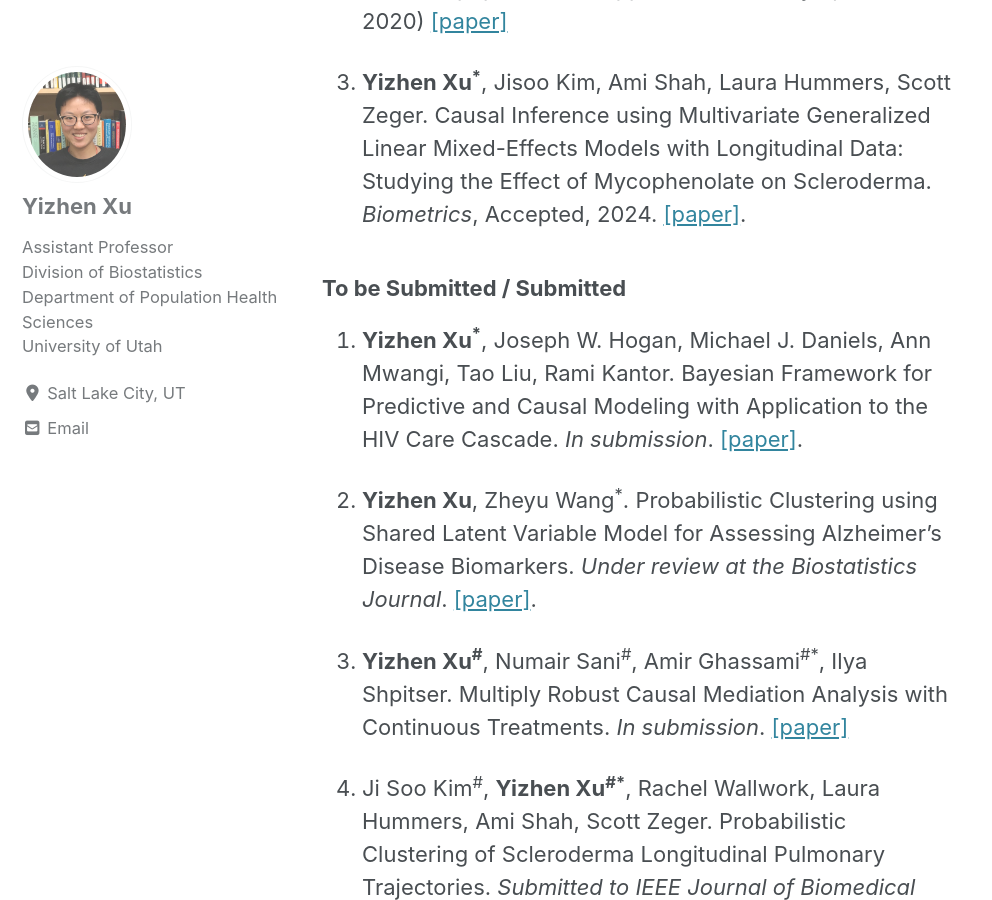
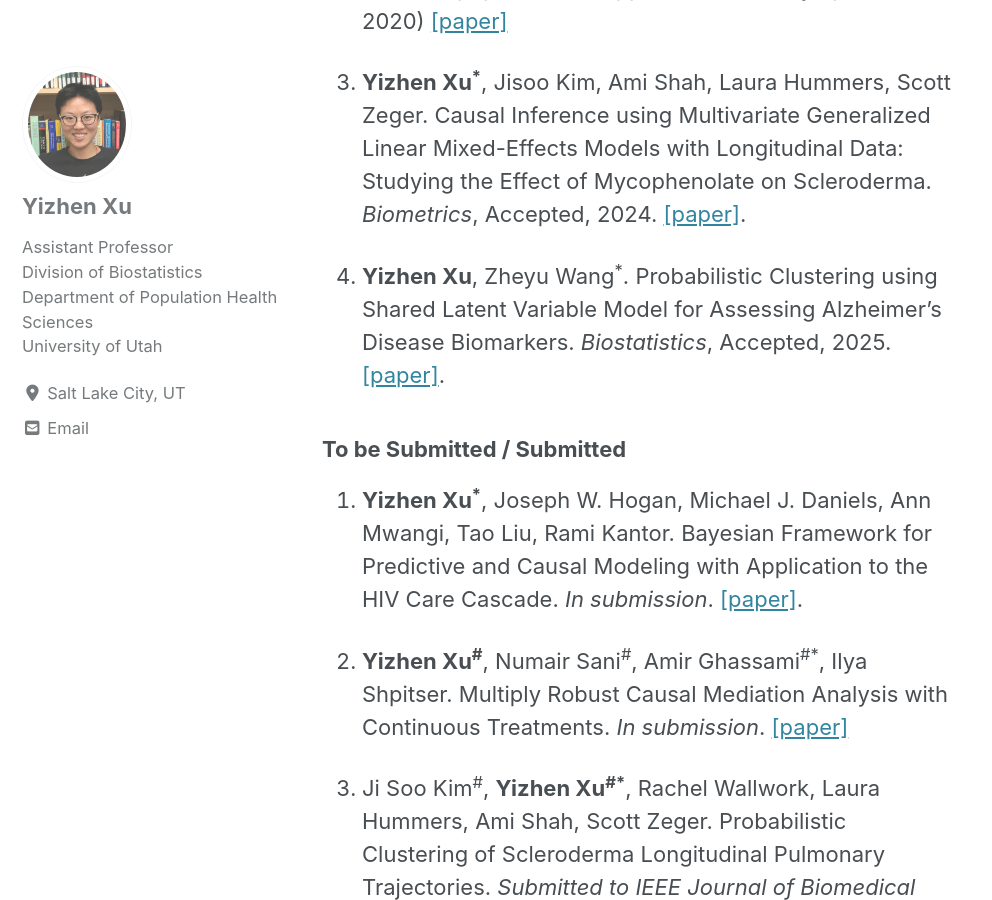
Before and after one commit to yizhenxu/yizhenxu.github.io, a Jekyll site: the page built from _pages/publication.md, in a window 1280 px wide and 900 px high, scrolled down 741 px. Shown: the whole window, without its empty margins (0-992 px from the left). Built offline with Jekyll 4.4.1, drawn with Linux system fonts in a browser that asks for light colours; cached includes are drawn as plain includes; nearby versions of some CDN libraries.

Commit message:
Update publication.md

```diff
--- a/_pages/publication.md
+++ b/_pages/publication.md
@@ -17,15 +17,15 @@ author_profile: true
 3. **Yizhen Xu<sup>\*</sup>**, Jisoo Kim, Ami Shah, Laura Hummers, Scott Zeger. Causal Inference using Multivariate Generalized Linear
 Mixed-Effects Models with Longitudinal Data: Studying the Effect of Mycophenolate on Scleroderma. *Biometrics*, Accepted, 2024. <a href="/assets/pdffiles/Scleroderma.pdf">[paper]</a>.
 
+4. **Yizhen Xu**, Zheyu Wang<sup>\*</sup>. Probabilistic Clustering using Shared Latent Variable Model for Assessing  Alzheimer’s Disease Biomarkers. *Biostatistics*, Accepted, 2025. <a href="/assets/pdffiles/ZW1.pdf">[paper]</a>.
+
 ### To be Submitted / Submitted
 
 1. **Yizhen Xu<sup>\*</sup>**, Joseph W. Hogan, Michael J. Daniels, Ann Mwangi, Tao Liu, Rami Kantor. Bayesian Framework for Predictive and Causal Modeling with Application to the HIV Care Cascade. *In submission*. <a href="/assets/pdffiles/draft w author details.pdf">[paper]</a>.
 
-2. **Yizhen Xu**, Zheyu Wang<sup>\*</sup>. Probabilistic Clustering using Shared Latent Variable Model for Assessing  Alzheimer’s Disease Biomarkers. *Under review at the Biostatistics Journal*. <a href="/assets/pdffiles/ZW1.pdf">[paper]</a>.
+2. **Yizhen Xu<sup>\#</sup>**, Numair Sani<sup>\#</sup>, Amir Ghassami<sup>\#\*</sup>, Ilya Shpitser. Multiply Robust Causal Mediation Analysis with Continuous Treatments. *In submission*. <a href="/assets/pdffiles/Mediation.pdf"> [paper] </a>
 
-3. **Yizhen Xu<sup>\#</sup>**, Numair Sani<sup>\#</sup>, Amir Ghassami<sup>\#\*</sup>, Ilya Shpitser. Multiply Robust Causal Mediation Analysis with Continuous Treatments. *In submission*. <a href="/assets/pdffiles/Mediation.pdf"> [paper] </a>
-
-4. Ji Soo Kim<sup>\#</sup>, **Yizhen Xu<sup>\#\*</sup>**, Rachel Wallwork, Laura Hummers, Ami Shah, Scott Zeger. Probabilistic Clustering of Scleroderma Longitudinal Pulmonary Trajectories. *Submitted to IEEE Journal of Biomedical and Health Informatics*.
+3. Ji Soo Kim<sup>\#</sup>, **Yizhen Xu<sup>\#\*</sup>**, Rachel Wallwork, Laura Hummers, Ami Shah, Scott Zeger. Probabilistic Clustering of Scleroderma Longitudinal Pulmonary Trajectories. *Submitted to IEEE Journal of Biomedical and Health Informatics*.
 
 ### Work in progress
 
```
